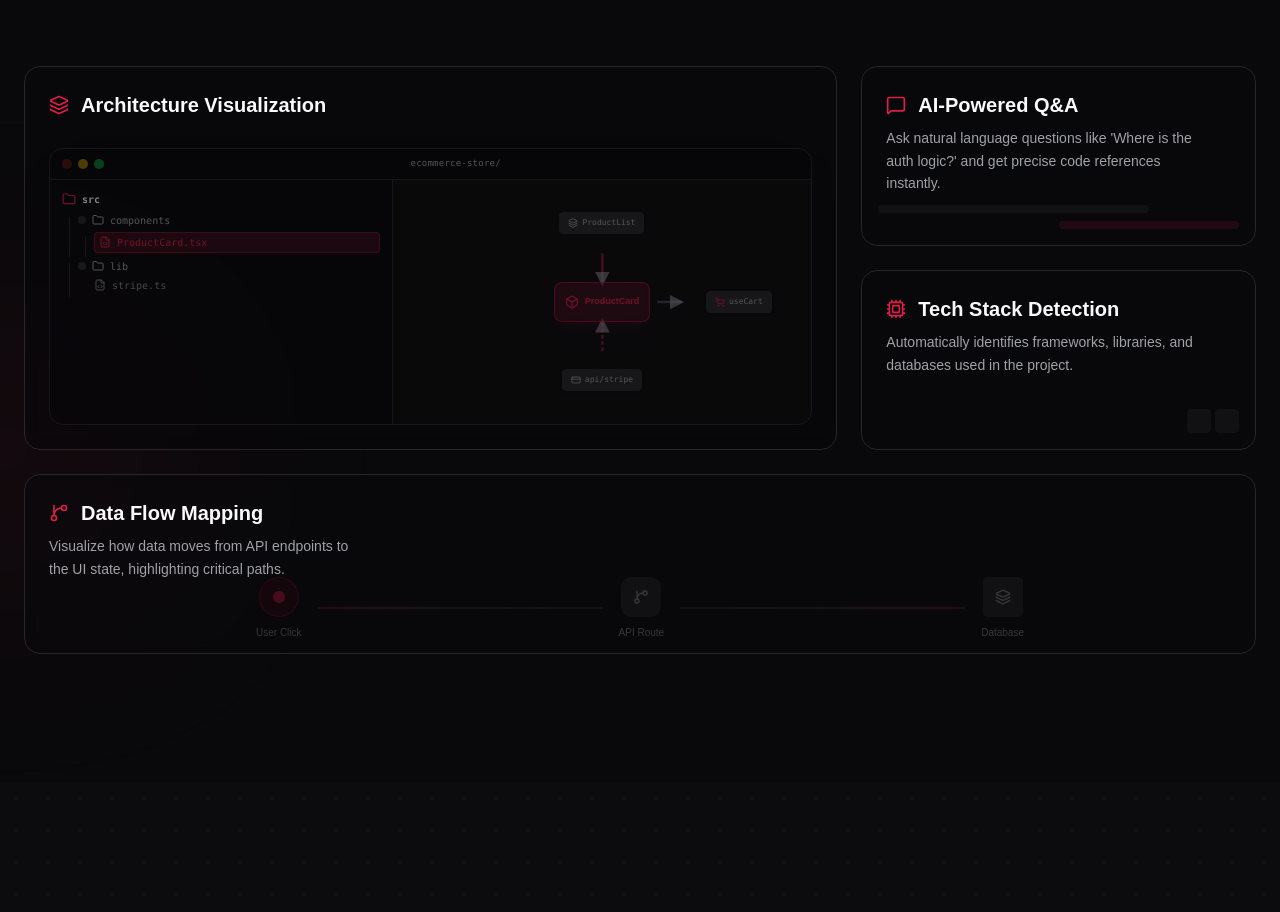
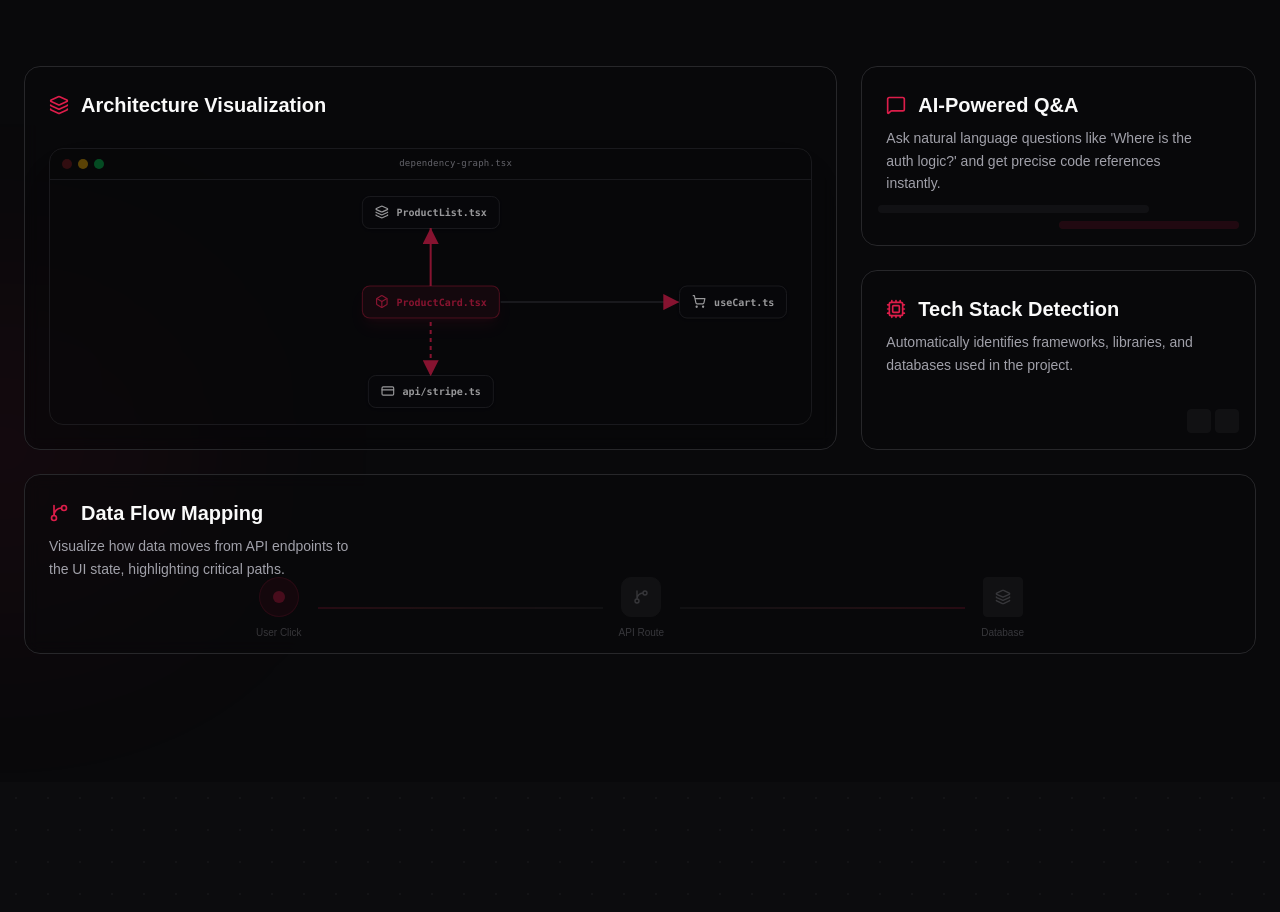
Before and after one commit to ankitbareth-dev/repolens, a Next.js app: page / in a window 1280 px wide. Shown: the part 1760-2672 px from the top of the page. Built offline with nearby package versions, Linux system fonts and the light colour scheme; a web font is replaced by a local one.

Commit message:
refactor(Features): align node connections

```diff
--- a/components/Features.tsx
+++ b/components/Features.tsx
@@ -6,11 +6,10 @@ import {
   Layers,
   GitBranch,
   Cpu,
-  Folder,
-  FileCode,
   ShoppingCart,
   CreditCard,
   Box,
+  type LucideIcon,
 } from "lucide-react";
 import { cn } from "@/lib/utils";
 
@@ -18,10 +17,7 @@ const containerVariants: Variants = {
   hidden: { opacity: 0 },
   visible: {
     opacity: 1,
-    transition: {
-      staggerChildren: 0.1,
-      delayChildren: 0.1,
-    },
+    transition: { staggerChildren: 0.1, delayChildren: 0.1 },
   },
 };
 
@@ -64,143 +60,126 @@ const features = [
     title: "Data Flow Mapping",
     description:
       "Visualize how data moves from API endpoints to the UI state, highlighting critical paths.",
-    // Updated to take full width
     className: "md:col-span-3 md:row-span-1",
     visual: "flow",
   },
 ];
 
+function Node({
+  icon: Icon,
+  label,
+  primary,
+}: {
+  icon: LucideIcon;
+  label: string;
+  primary?: boolean;
+}) {
+  return (
+    <div
+      className={cn(
+        "px-3 py-2 rounded-md border shadow-sm font-mono text-[10px] flex items-center gap-2 bg-card",
+        primary &&
+          "bg-primary/10 border-primary/50 text-primary shadow-lg shadow-primary/10",
+      )}
+    >
+      <Icon className="w-3.5 h-3.5 shrink-0" />
+      <span className="font-semibold whitespace-nowrap">{label}</span>
+    </div>
+  );
+}
+
+function ArchitectureFlow() {
+  return (
+    <div className="relative w-full h-full flex items-center justify-center">
+      {/* Nodes */}
+
+      <div className="absolute top-4 left-1/2 -translate-x-1/2">
+        <Node icon={Layers} label="ProductList.tsx" />
+      </div>
+
+      <div className="absolute top-1/2 left-1/2 -translate-x-1/2 -translate-y-1/2">
+        <Node icon={Box} label="ProductCard.tsx" primary />
+      </div>
+
+      <div className="absolute top-1/2 right-6 -translate-y-1/2">
+        <Node icon={ShoppingCart} label="useCart.ts" />
+      </div>
+
+      <div className="absolute bottom-4 left-1/2 -translate-x-1/2">
+        <Node icon={CreditCard} label="api/stripe.ts" />
+      </div>
+
+      {/* Arrows */}
+
+      <svg className="absolute inset-0 w-full h-full pointer-events-none">
+        <defs>
+          <marker
+            id="arrow"
+            markerWidth="8"
+            markerHeight="8"
+            refX="8"
+            refY="4"
+            orient="auto"
+          >
+            <path d="M0,0 L8,4 L0,8 Z" fill="hsl(var(--primary))" />
+          </marker>
+        </defs>
+
+        {/* TOP CONNECTION */}
+        <line
+          x1="50%"
+          y1="calc(50% - 16px)"
+          x2="50%"
+          y2="calc(16px + 32px)"
+          stroke="hsl(var(--primary))"
+          strokeWidth="2"
+          markerEnd="url(#arrow)"
+        />
+
+        {/* RIGHT CONNECTION */}
+        <line
+          x1="calc(50% + 70px)"
+          y1="50%"
+          x2="calc(100% - 132px)"
+          y2="50%"
+          stroke="hsl(var(--border))"
+          strokeWidth="2"
+          markerEnd="url(#arrow)"
+        />
+
+        {/* BOTTOM CONNECTION */}
+        <line
+          x1="50%"
+          y1="calc(50% + 20px)"
+          x2="50%"
+          y2="calc(100% - 48px)"
+          stroke="hsl(var(--primary))"
+          strokeWidth="2"
+          strokeDasharray="4 4"
+          markerEnd="url(#arrow)"
+        />
+      </svg>
+    </div>
+  );
+}
 const Visuals = {
   architecture: () => (
-    <div className="absolute bottom-0 left-0 right-0 h-[85%] p-4 sm:p-6 opacity-50 group-hover:opacity-90 transition-all duration-500">
+    <div className="absolute bottom-0 left-0 right-0 h-[85%] p-4 sm:p-6 opacity-60 group-hover:opacity-100 transition-all duration-500">
       <div className="relative w-full h-full bg-secondary/40 dark:bg-card/60 backdrop-blur-md rounded-xl border border-border overflow-hidden shadow-2xl flex flex-col">
-        {/* Editor Title Bar */}
-        <div className="flex items-center gap-2 px-3 py-2 border-b border-border bg-muted/50 dark:bg-background/20 shrink-0">
+        <div className="flex items-center gap-2 px-3 py-2 border-b border-border bg-muted/50 dark:bg-background/20 shrink-0 z-10">
           <div className="flex gap-1.5">
             <div className="w-2.5 h-2.5 rounded-full bg-destructive/60" />
             <div className="w-2.5 h-2.5 rounded-full bg-yellow-500/60" />
             <div className="w-2.5 h-2.5 rounded-full bg-green-500/60" />
           </div>
+
           <span className="flex-1 text-center text-[9px] text-muted-foreground font-mono tracking-wide">
-            ecommerce-store/
+            dependency-graph.tsx
           </span>
         </div>
 
-        {/* Main Content: Split View */}
-        <div className="flex flex-1 overflow-hidden">
-          {/* LEFT: E-commerce File Tree */}
-          <div className="w-[45%] border-r border-border bg-background/30 p-3 overflow-hidden font-mono text-[10px] space-y-1.5">
-            <div className="flex items-center gap-1.5 text-foreground font-semibold">
-              <Folder className="w-3.5 h-3.5 text-primary shrink-0" /> src
-            </div>
-
-            <div className="relative pl-4">
-              <div className="absolute left-[7px] top-1 bottom-0 w-px h-full bg-border" />
-              <div className="flex items-center gap-1.5 text-muted-foreground relative z-10">
-                <div className="w-2 h-2 bg-muted rounded-sm" />
-                <Folder className="w-3 h-3 shrink-0" /> components
-              </div>
-
-              <div className="relative pl-4 mt-1">
-                <div className="absolute left-[7px] top-1 bottom-0 w-px h-full bg-border" />
-                <div className="flex items-center gap-1.5 py-0.5 px-1 rounded bg-primary/20 border border-primary/40 text-primary relative z-10 shadow-sm shadow-primary/10">
-                  <FileCode className="w-3 h-3 shrink-0" /> ProductCard.tsx
-                </div>
-              </div>
-            </div>
-
-            <div className="relative pl-4 mt-1">
-              <div className="absolute left-[7px] top-1 bottom-0 w-px h-full bg-border" />
-              <div className="flex items-center gap-1.5 text-muted-foreground relative z-10">
-                <div className="w-2 h-2 bg-muted rounded-sm" />
-                <Folder className="w-3 h-3 shrink-0" /> lib
-              </div>
-              <div className="relative pl-4 mt-1">
-                <div className="flex items-center gap-1.5 text-muted-foreground/80 relative z-10">
-                  <FileCode className="w-3 h-3 shrink-0" /> stripe.ts
-                </div>
-              </div>
-            </div>
-          </div>
-
-          {/* RIGHT: Logical Dependency Graph (Grid Based for Consistency) */}
-          <div className="flex-1 relative bg-muted/10 p-2 overflow-hidden">
-            {/* SVG Layer: Absolute positioned to fill the grid area */}
-            <svg
-              className="absolute inset-0 w-full h-full pointer-events-none z-0"
-              viewBox="0 0 200 200"
-              preserveAspectRatio="xMidYMid meet"
-            >
-              <defs>
-                <marker
-                  id="arrowhead"
-                  markerWidth="6"
-                  markerHeight="6"
-                  refX="5"
-                  refY="3"
-                  orient="auto"
-                >
-                  <path
-                    d="M0,0 L0,6 L6,3 z"
-                    fill="hsl(var(--muted-foreground) / 0.6)"
-                  />
-                </marker>
-              </defs>
-
-              {/* 1. ProductList (Top) -> ProductCard (Center) */}
-              <path
-                d="M 100 60 L 100 85"
-                stroke="hsl(var(--primary) / 0.6)"
-                strokeWidth="2"
-                fill="none"
-                markerEnd="url(#arrowhead)"
-              />
-
-              {/* 2. ProductCard (Center) -> useCart (Right) */}
-              <path
-                d="M 145 100 L 165 100"
-                stroke="hsl(var(--muted-foreground) / 0.4)"
-                strokeWidth="2"
-                fill="none"
-                markerEnd="url(#arrowhead)"
-              />
-
-              {/* 3. Stripe API (Bottom) -> ProductCard (Center) */}
-              <path
-                d="M 100 140 L 100 115"
-                stroke="hsl(var(--primary) / 0.6)"
-                strokeWidth="2"
-                fill="none"
-                strokeDasharray="3 2"
-                markerEnd="url(#arrowhead)"
-              />
-            </svg>
-
-            {/* Nodes Layer: CSS Grid for perfect alignment with SVG coordinates */}
-            <div className="relative z-10 w-full h-full grid grid-cols-3 grid-rows-3 gap-2 place-items-center">
-              {/* Row 1: Parent Component */}
-              <div className="col-start-2 row-start-1 px-2 py-1 rounded bg-secondary border border-border text-[8px] text-muted-foreground font-mono shadow-sm flex items-center gap-1">
-                <Layers className="w-2.5 h-2.5" /> ProductList
-              </div>
-
-              {/* Row 2: Main Component + Hook */}
-              <div className="col-start-2 row-start-2 h-10 w-24 rounded-md bg-primary/20 border border-primary/50 flex items-center justify-center gap-1.5 shadow-lg shadow-primary/10 backdrop-blur-sm">
-                <Box className="w-3.5 h-3.5 text-primary" />
-                <span className="text-[9px] font-bold text-primary">
-                  ProductCard
-                </span>
-              </div>
-
-              <div className="col-start-3 row-start-2 px-2 py-1 rounded bg-secondary border border-border text-[8px] text-muted-foreground font-mono shadow-sm flex items-center gap-1">
-                <ShoppingCart className="w-2.5 h-2.5 text-primary" /> useCart
-              </div>
-
-              {/* Row 3: Data Source */}
-              <div className="col-start-2 row-start-3 px-2 py-1 rounded bg-muted border border-border text-[8px] text-muted-foreground font-mono shadow-sm flex items-center gap-1">
-                <CreditCard className="w-2.5 h-2.5" /> api/stripe
-              </div>
-            </div>
-          </div>
+        <div className="flex-1 relative">
+          <ArchitectureFlow />
         </div>
       </div>
     </div>
@@ -220,11 +199,9 @@ const Visuals = {
     </div>
   ),
 
-  // UPDATED: Visual positioned strictly at the bottom to avoid text overlap
   flow: () => (
     <div className="absolute bottom-0 left-0 right-0 h-1/2 opacity-30 group-hover:opacity-50 transition-opacity p-8 flex items-center justify-center">
       <div className="flex items-center justify-between w-full max-w-3xl gap-4">
-        {/* Step 1: User */}
         <div className="flex flex-col items-center gap-2">
           <div className="h-10 w-10 rounded-full bg-primary/20 border border-primary/40 flex items-center justify-center">
             <div className="h-3 w-3 rounded-full bg-primary" />
@@ -232,10 +209,8 @@ const Visuals = {
           <span className="text-[10px] text-muted-foreground">User Click</span>
         </div>
 
-        {/* Line */}
         <div className="flex-1 h-0.5 bg-gradient-to-r from-primary/50 to-muted" />
 
-        {/* Step 2: API */}
         <div className="flex flex-col items-center gap-2">
           <div className="h-10 w-10 rounded-lg bg-muted border border-border flex items-center justify-center">
             <GitBranch className="w-4 h-4 text-muted-foreground" />
@@ -243,10 +218,8 @@ const Visuals = {
           <span className="text-[10px] text-muted-foreground">API Route</span>
         </div>
 
-        {/* Line */}
         <div className="flex-1 h-0.5 bg-gradient-to-r from-muted to-primary/50" />
 
-        {/* Step 3: DB */}
         <div className="flex flex-col items-center gap-2">
           <div className="h-10 w-10 rounded bg-secondary border border-border flex items-center justify-center">
             <Layers className="w-4 h-4 text-muted-foreground" />
@@ -261,7 +234,6 @@ const Visuals = {
 export default function Features() {
   return (
     <section className="relative w-full py-24 md:py-32 overflow-hidden">
-      {/* Background accents */}
       <div className="absolute top-1/2 left-0 w-1/3 h-1/3 bg-primary/5 rounded-full blur-[100px] -translate-x-1/2" />
 
       <motion.div
@@ -271,7 +243,6 @@ export default function Features() {
         whileInView="visible"
         viewport={{ once: true, amount: 0.1 }}
       >
-        {/* Section Header */}
         <div className="text-center mb-16">
           <motion.h2
             variants={itemVariants}
@@ -279,6 +250,7 @@ export default function Features() {
           >
             One Tool, <span className="gradient-text">Complete Clarity</span>
           </motion.h2>
+
           <motion.p
             variants={itemVariants}
             className="mt-4 text-lg text-muted-foreground max-w-2xl mx-auto"
@@ -287,7 +259,6 @@ export default function Features() {
           </motion.p>
         </div>
 
-        {/* Bento Grid Layout */}
         <div className="grid grid-cols-1 md:grid-cols-3 gap-4 md:gap-6 auto-rows-[minmax(180px,auto)]">
           {features.map((feature, index) => {
             const VisualComponent =
@@ -302,7 +273,6 @@ export default function Features() {
                   feature.className,
                 )}
               >
-                {/* Content Layer (Top) */}
                 <div className="relative z-10">
                   <div className="flex items-center gap-3 mb-2">
                     <feature.Icon className="w-5 h-5 text-primary shrink-0" />
@@ -310,15 +280,14 @@ export default function Features() {
                       {feature.title}
                     </h3>
                   </div>
+
                   <p className="text-sm text-muted-foreground leading-relaxed max-w-xs">
                     {feature.description}
                   </p>
                 </div>
 
-                {/* Visual Layer (Background) */}
                 <VisualComponent />
 
-                {/* Corner Accent */}
                 <div className="absolute top-0 right-0 w-16 h-16 bg-gradient-to-bl from-primary/10 to-transparent opacity-0 group-hover:opacity-100 transition-opacity duration-500" />
               </motion.div>
             );
--- a/package.json
+++ b/package.json
@@ -18,6 +18,7 @@
     "radix-ui": "^1.4.3",
     "react": "19.2.3",
     "react-dom": "19.2.3",
+    "reactflow": "^11.11.4",
     "shadcn": "^4.0.3",
     "tailwind-merge": "^3.5.0",
     "tw-animate-css": "^1.4.0"
```
Also changed, not shown: 1 other file (tests, documents, lock files or other folders).
